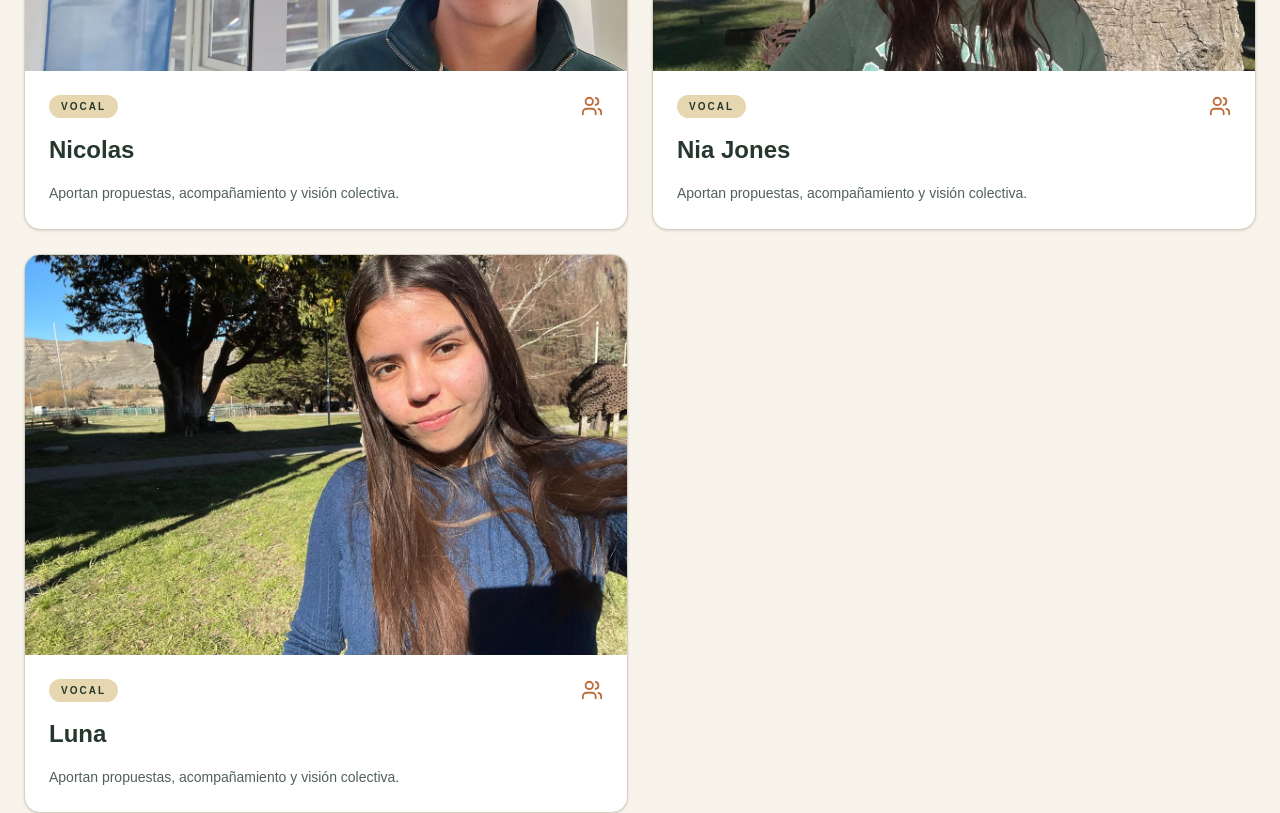
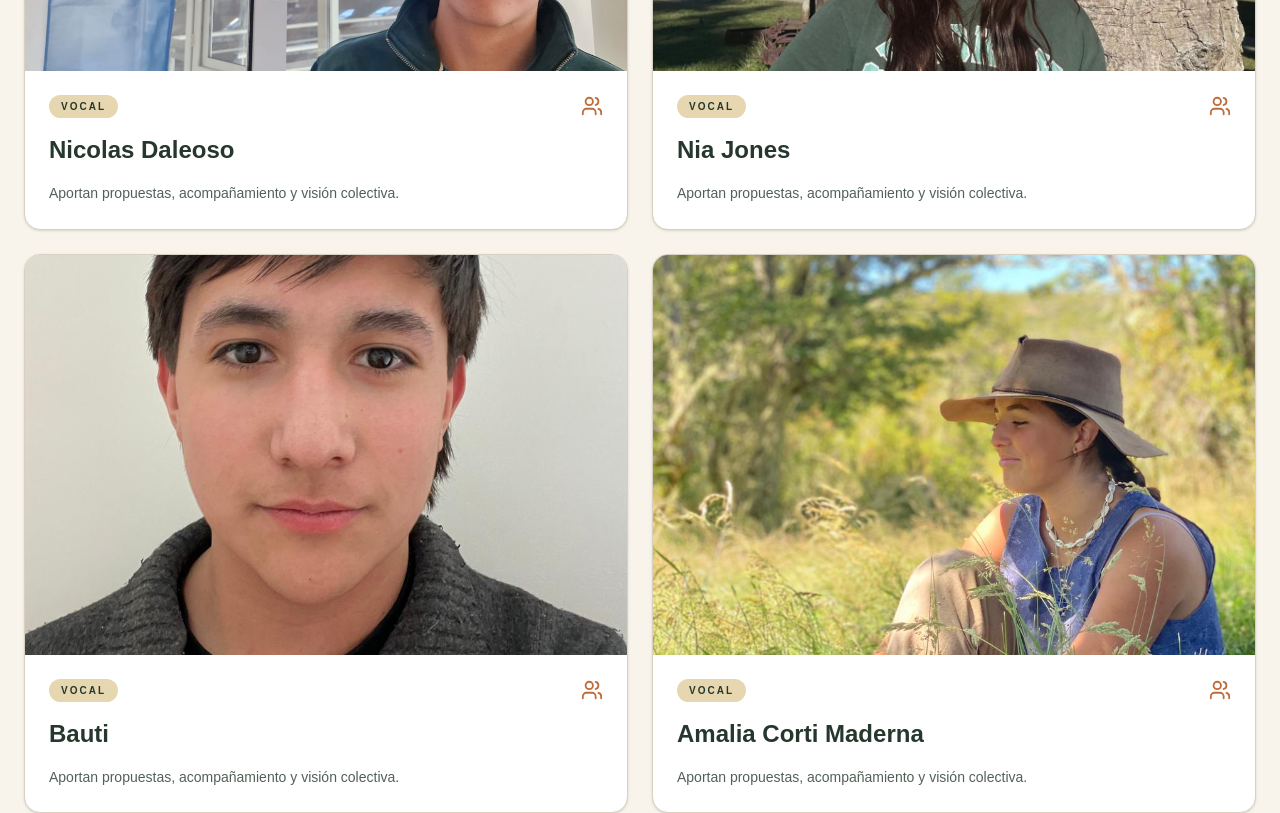
Before and after one commit to maxielsezar/ateneoesquel, a Next.js app: page / in a window 1280 px wide. Shown: the part 4020-4833 px from the top of the page. Built offline with nearby package versions, Linux system fonts and the light colour scheme; no server answers.

Commit message:
mas atenos

```diff
--- a/app/page.tsx
+++ b/app/page.tsx
@@ -97,7 +97,7 @@ const directiva = [
   },
   {
     cargo: "Vocal",
-    nombre: "Nicolas",
+    nombre: "Nicolas Daleoso",
     foto: "/nicolas.jpeg",
     descripcion: "Aportan propuestas, acompañamiento y visión colectiva.",
   },
@@ -105,6 +105,18 @@ const directiva = [
     cargo: "Vocal",
     nombre: "Nia Jones",
     foto: "/nia.jpeg",
+    descripcion: "Aportan propuestas, acompañamiento y visión colectiva.",
+  },
+   {
+    cargo: "Vocal",
+    nombre: "Bauti",
+    foto: "/bauti.jpeg",
+    descripcion: "Aportan propuestas, acompañamiento y visión colectiva.",
+  },
+  {
+    cargo: "Vocal",
+    nombre: "Amalia Corti Maderna",
+    foto: "/amalia.jpeg",
     descripcion: "Aportan propuestas, acompañamiento y visión colectiva.",
   },
   {
```
Also changed, not shown: public/bauti.jpeg (added).
